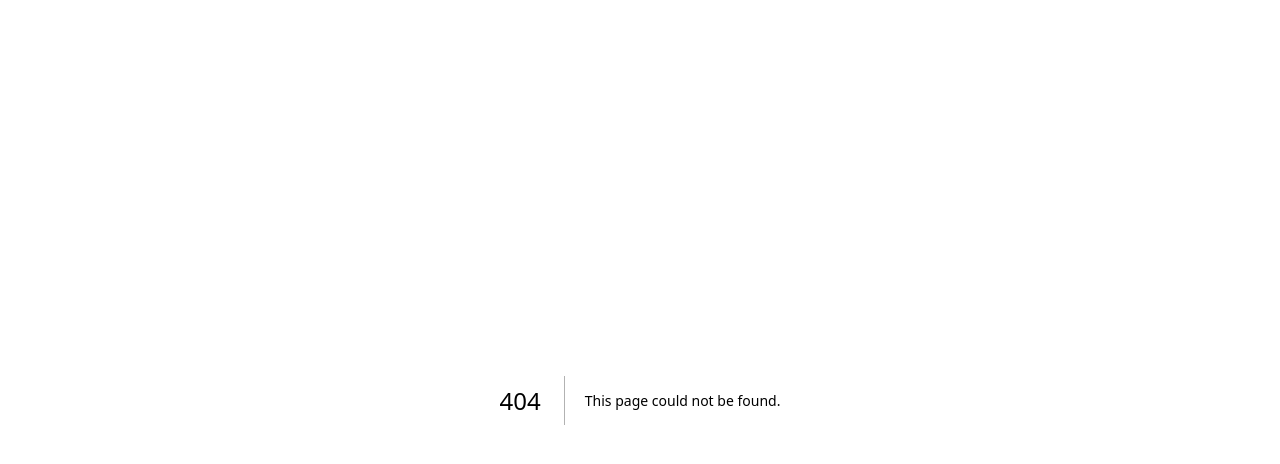
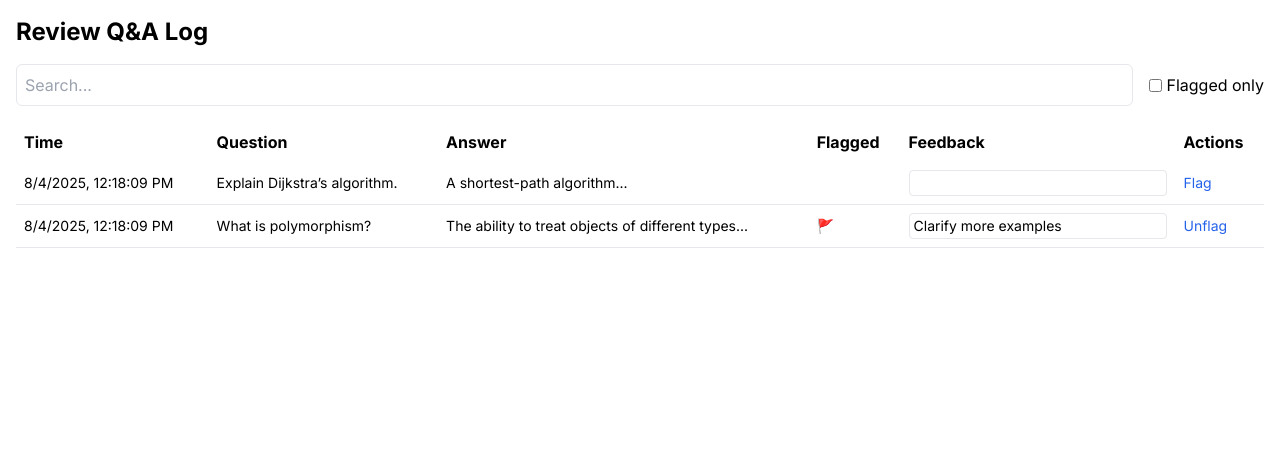
Before and after one commit to jamespheffernan/TA-AI, a Next.js app in the folder frontend/: page /review in a window 1280 px wide. Before the commit this address had no page. Shown: the top 464 px of the page. Built offline with nearby package versions, Linux system fonts and the light colour scheme.

Commit message:
feat(frontend): scaffold Task 5.1 review interface with table, filtering, flag & feedback placeholders

```diff
--- /dev/null
+++ b/frontend/src/app/review/page.tsx
@@ -0,0 +1,53 @@
+"use client";
+import React, { useState } from 'react';
+import QAReviewTable from '@/components/QAReviewTable';
+
+interface QAReviewItem {
+  id: number;
+  question: string;
+  answer: string;
+  timestamp: string;
+  flagged: boolean;
+  feedback?: string;
+}
+
+export default function ReviewPage() {
+  const [filterText, setFilterText] = useState('');
+  const [showFlaggedOnly, setShowFlaggedOnly] = useState(false);
+
+  const initialItems: QAReviewItem[] = [
+    { id: 201, question: 'Explain Dijkstra’s algorithm.', answer: 'A shortest-path algorithm...', timestamp: new Date().toISOString(), flagged: false, feedback: '' },
+    { id: 202, question: 'What is polymorphism?', answer: 'The ability to treat objects of different types...', timestamp: new Date().toISOString(), flagged: true, feedback: 'Clarify more examples' },
+  ];
+
+  const filteredItems = initialItems.filter((item) =>
+    (item.question.toLowerCase().includes(filterText.toLowerCase()) ||
+      item.answer.toLowerCase().includes(filterText.toLowerCase())) &&
+    (!showFlaggedOnly || item.flagged)
+  );
+
+  return (
+    <div className="p-4">
+      <h1 className="text-2xl font-bold mb-4">Review Q&A Log</h1>
+      <div className="mb-4 flex space-x-4">
+        <input
+          type="text"
+          placeholder="Search..."
+          value={filterText}
+          onChange={(e) => setFilterText(e.target.value)}
+          className="border p-2 rounded-md flex-grow"
+        />
+        <label className="flex items-center space-x-1">
+          <input
+            type="checkbox"
+            checked={showFlaggedOnly}
+            onChange={(e) => setShowFlaggedOnly(e.target.checked)}
+            className="form-checkbox"
+          />
+          <span>Flagged only</span>
+        </label>
+      </div>
+      <QAReviewTable items={filteredItems} />
+    </div>
+  );
+}
--- /dev/null
+++ b/frontend/src/components/QAReviewTable.tsx
@@ -0,0 +1,72 @@
+import React, { useState } from 'react';
+
+interface QAReviewItem {
+  id: number;
+  question: string;
+  answer: string;
+  timestamp: string;
+  flagged: boolean;
+  feedback?: string;
+}
+
+interface QAReviewTableProps {
+  items: QAReviewItem[];
+}
+
+export default function QAReviewTable({ items }: QAReviewTableProps) {
+  const [data, setData] = useState<QAReviewItem[]>(items);
+
+  const toggleFlag = (id: number) => {
+    setData((prev) =>
+      prev.map((item) => (item.id === id ? { ...item, flagged: !item.flagged } : item))
+    );
+  };
+
+  const submitFeedback = (id: number, feedback: string) => {
+    console.log(`Submit feedback for ${id}:`, feedback);
+    setData((prev) =>
+      prev.map((item) => (item.id === id ? { ...item, feedback } : item))
+    );
+  };
+
+  return (
+    <table className="min-w-full bg-white">
+      <thead>
+        <tr>
+          <th className="p-2 text-left">Time</th>
+          <th className="p-2 text-left">Question</th>
+          <th className="p-2 text-left">Answer</th>
+          <th className="p-2 text-left">Flagged</th>
+          <th className="p-2 text-left">Feedback</th>
+          <th className="p-2 text-left">Actions</th>
+        </tr>
+      </thead>
+      <tbody>
+        {data.map((item) => (
+          <tr key={item.id} className="border-b">
+            <td className="p-2 text-sm">{new Date(item.timestamp).toLocaleString()}</td>
+            <td className="p-2 text-sm">{item.question}</td>
+            <td className="p-2 text-sm">{item.answer}</td>
+            <td className="p-2 text-sm">{item.flagged ? '🚩' : ''}</td>
+            <td className="p-2 text-sm">
+              <input
+                type="text"
+                defaultValue={item.feedback || ''}
+                className="border px-1 py-0.5 rounded w-full"
+                onBlur={(e) => submitFeedback(item.id, e.target.value)}
+              />
+            </td>
+            <td className="p-2 text-sm">
+              <button
+                onClick={() => toggleFlag(item.id)}
+                className="text-blue-600 hover:underline"
+              >
+                {item.flagged ? 'Unflag' : 'Flag'}
+              </button>
+            </td>
+          </tr>
+        ))}
+      </tbody>
+    </table>
+  );
+}
```
